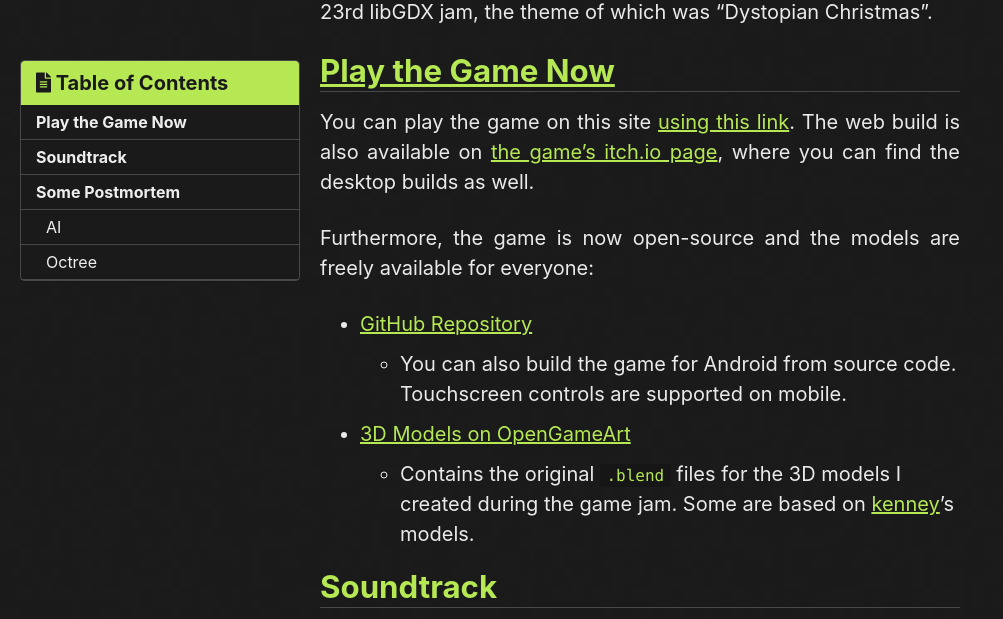
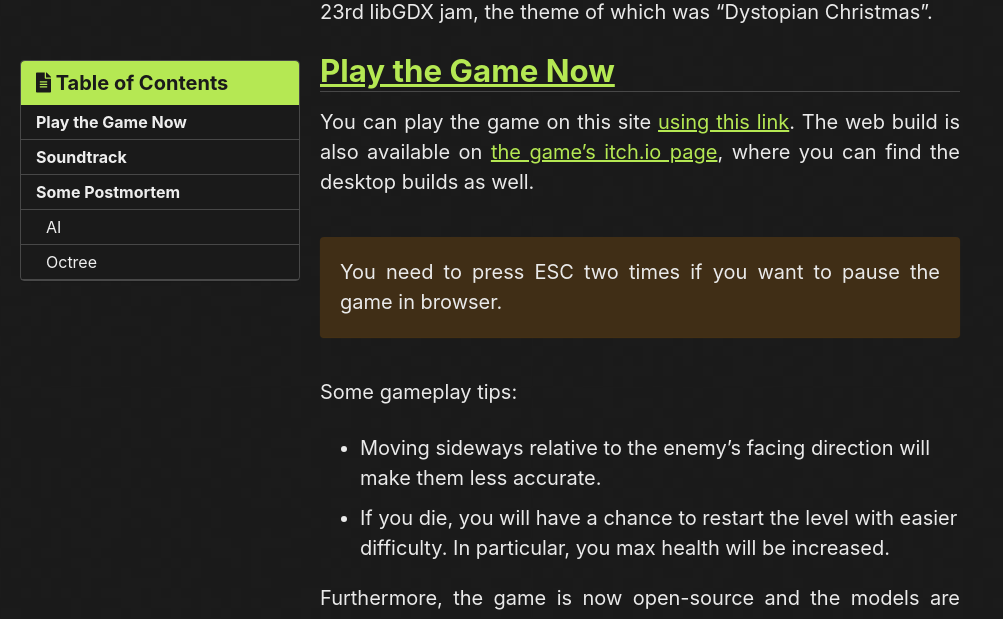
Before and after one commit to necrashter/necrashter.github.io, a Jekyll site: the page built from _posts/2023-01-27-spruce-deforestation.markdown, in a window 1280 px wide and 900 px high, scrolled down 677 px, cut to the strip 0-619 px from the top of the window. Shown: the whole strip, without its empty margins (0-1003 px from the left). Built offline with Jekyll 4.4.1, drawn with Linux system fonts in a browser that asks for light colours; cached includes are drawn as plain includes; nearby versions of some CDN libraries.

Commit message:
Spruce Deforestation gameplay tips and warning

```diff
--- a/_posts/2023-01-27-spruce-deforestation.markdown
+++ b/_posts/2023-01-27-spruce-deforestation.markdown
@@ -16,6 +16,13 @@ Spruce Deforestation is an FPS game I made a while back for the 23rd libGDX jam,
 
 You can play the game on this site [using this link](/spruce-deforestation/play).
 The web build is also available on [the game's itch.io page](https://necrashter.itch.io/spruce-deforestation), where you can find the desktop builds as well.
+
+You need to press ESC two times if you want to pause the game in browser.
+{: .notice--warning}
+
+Some gameplay tips:
+- Moving sideways relative to the enemy's facing direction will make them less accurate.
+- If you die, you will have a chance to restart the level with easier difficulty. In particular, you max health will be increased.
 
 Furthermore, the game is now open-source and the models are freely available for everyone:
 - [GitHub Repository](https://github.com/necrashter/spruce-deforestation/)
```
